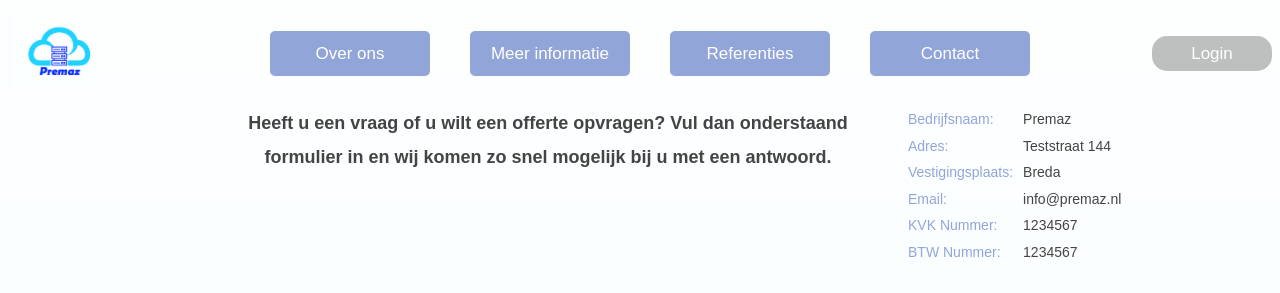
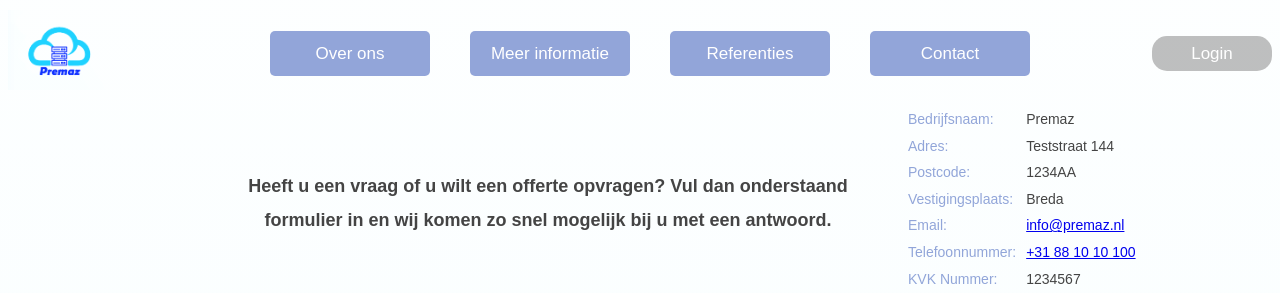
Before and after one commit to leonvsc/Premaz, a PHP site: page /contact.html in a window 1280 px wide; the page is wider, and only the part inside the window is pictured. Shown: the top 293 px of that part. Run offline with PHP 8.4, Linux system fonts and the light colour scheme.

Commit message:
Added Email and Telehpone number

```diff
--- a/contact.html
+++ b/contact.html
@@ -61,9 +61,13 @@
                     <br />
                     Adres:
                     <br />
+                    Postcode:
+                    <br />
                     Vestigingsplaats:
                     <br />
                     Email:
+                    <br />
+                    Telefoonnummer:
                     <br />
                     KVK Nummer:
                     <br />
@@ -76,9 +80,13 @@
                     <br />
                     Teststraat 144
                     <br />
+                    1234AA
+                    <br />
                     Breda
                     <br />
-                    info@premaz.nl
+                    <a href="mailto:info@premaz.nl">info@premaz.nl</a>
+                    <br />
+                    <a href="tel:+31881010100">+31 88 10 10 100</a>
                     <br />
                     1234567
                     <br />
--- a/css/contact.css
+++ b/css/contact.css
@@ -43,6 +43,7 @@
     text-align: center;
     max-width: 60rem;
     margin-left: 24rem;
+    margin-top: 5%;
 }
 
 .contact {
```
